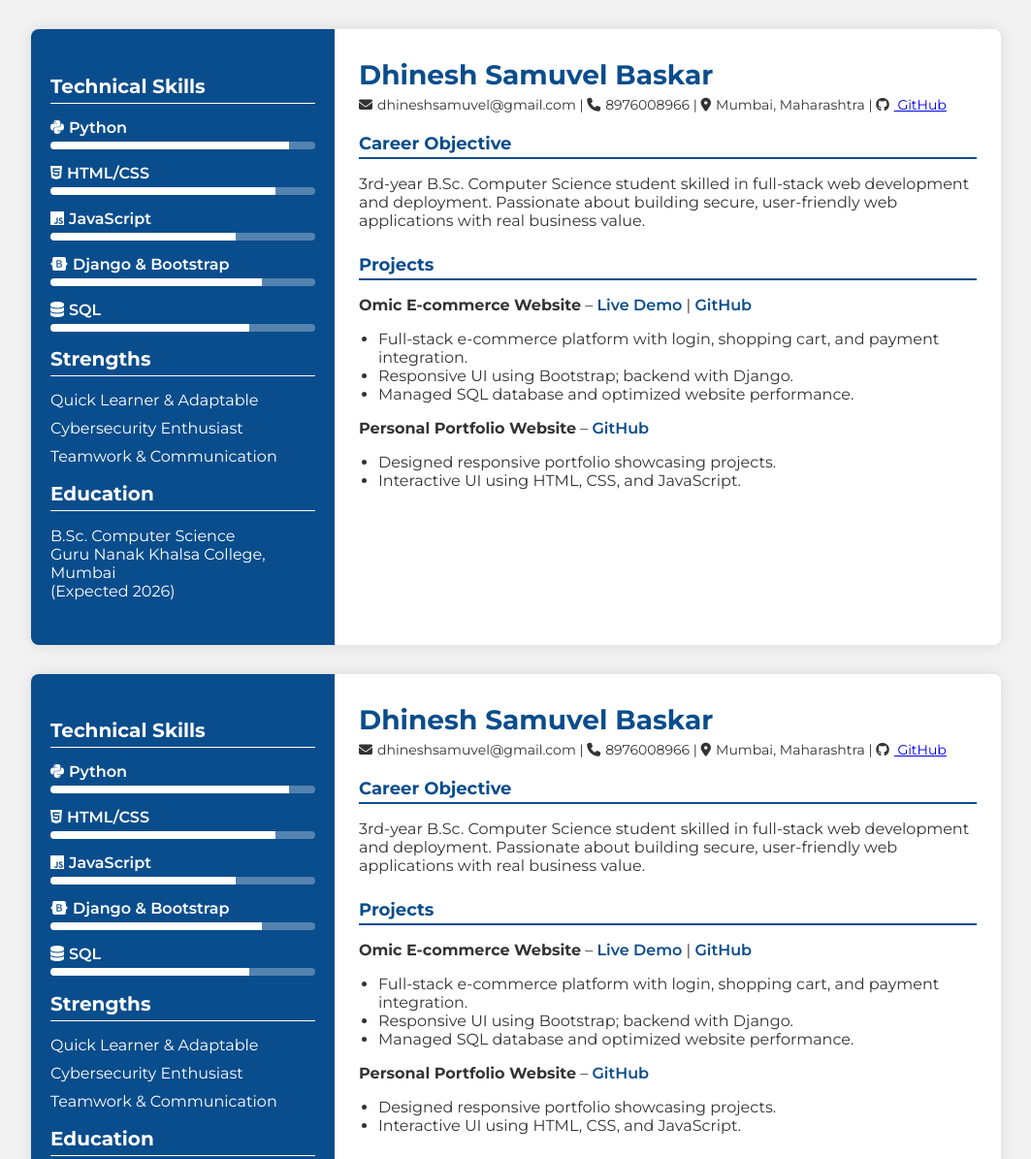
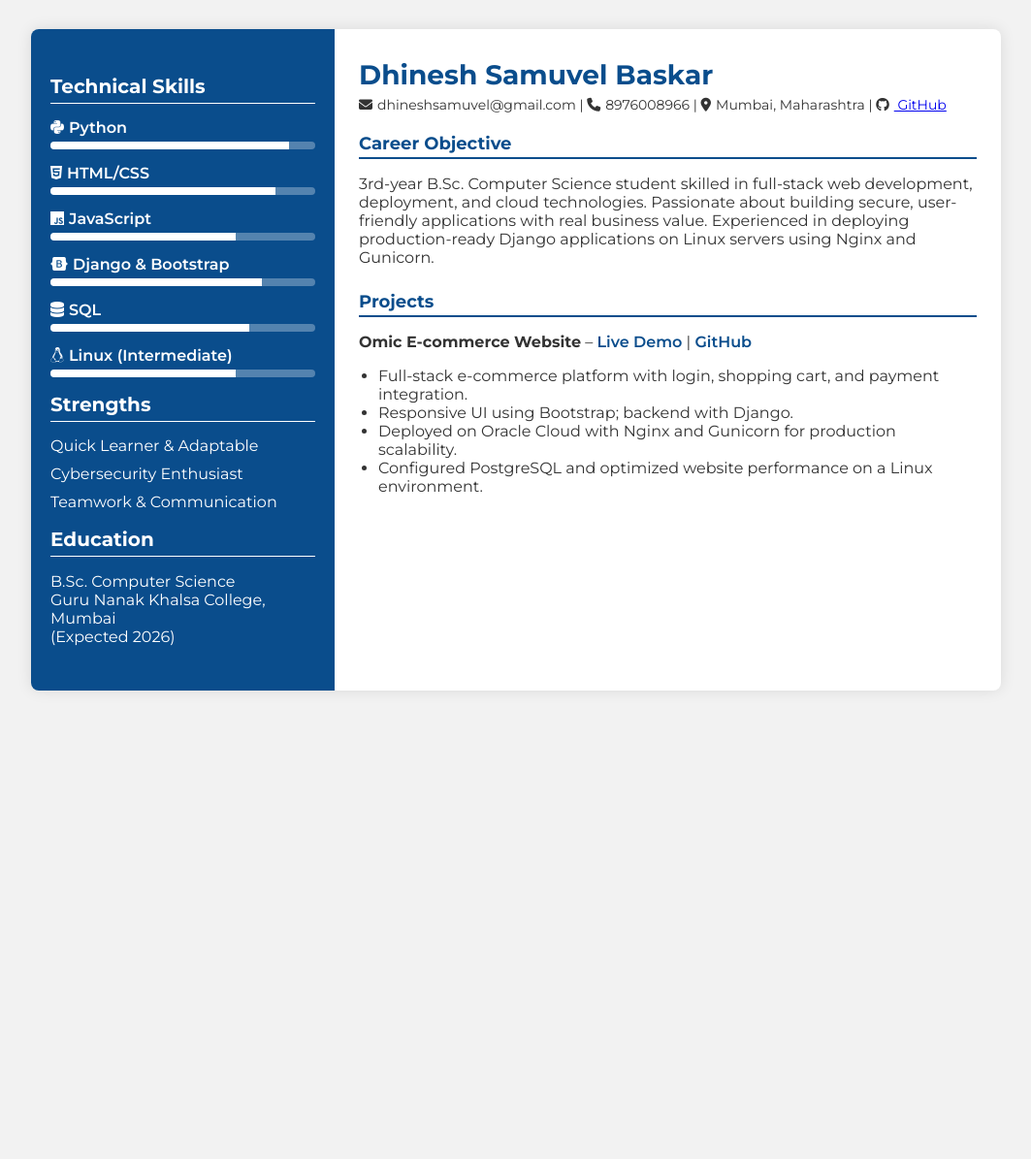
Before and after one commit to dhineshsamuvel/portfolio, a plain HTML site: page index.html in a window 1280 px wide. Shown: the top 1195 px of the page at 97% size, without its empty margins (108-1171 px from the left). After the commit the page ends 800 px from the top, so only its background shows below. Drawn offline with Linux system fonts and the light colour scheme.

Commit message:
Update portfolio index.html

```diff
--- a/index.html
+++ b/index.html
@@ -131,186 +131,9 @@
             <div class="skill-name"><i class="fa-solid fa-database icon"></i>SQL</div>
             <div class="skill-bar"><div class="skill-level" style="width:75%"></div></div>
         </div>
-
-        <h2>Strengths</h2>
-        <ul>
-            <li>Quick Learner & Adaptable</li>
-            <li>Cybersecurity Enthusiast</li>
-            <li>Teamwork & Communication</li>
-        </ul>
-
-        <h2>Education</h2>
-        <p>B.Sc. Computer Science<br>Guru Nanak Khalsa College, Mumbai<br>(Expected 2026)</p>
-    </div>
-
-    <!-- Main Content -->
-    <div class="main-content">
-        <h1>Dhinesh Samuvel Baskar</h1>
-        <p class="contact-info">
-            <i class="fa-solid fa-envelope icon"></i>dhineshsamuvel@gmail.com |
-            <i class="fa-solid fa-phone icon"></i>8976008966 |
-            <i class="fa-solid fa-location-dot icon"></i>Mumbai, Maharashtra |
-            <i class="fa-brands fa-github icon"></i><a href="https://github.com/yourusername" target="_blank"> GitHub</a>
-        </p>
-
-        <div class="section">
-            <h2>Career Objective</h2>
-            <p>3rd-year B.Sc. Computer Science student skilled in full-stack web development and deployment. Passionate about building secure, user-friendly web applications with real business value.</p>
-        </div>
-
-        <div class="section">
-            <h2>Projects</h2>
-            <div class="projects">
-                <p><strong>Omic E-commerce Website</strong> – <a href="https://omicwears.tech" target="_blank">Live Demo</a> | <a href="https://github.com/yourusername/omic" target="_blank">GitHub</a></p>
-                <ul>
-                    <li>Full-stack e-commerce platform with login, shopping cart, and payment integration.</li>
-                    <li>Responsive UI using Bootstrap; backend with Django.</li>
-                    <li>Managed SQL database and optimized website performance.</li>
-                </ul>
-
-                <p><strong>Personal Portfolio Website</strong> – <a href="https://github.com/yourusername/portfolio" target="_blank">GitHub</a></p>
-                <ul>
-                    <li>Designed responsive portfolio showcasing projects.</li>
-                    <li>Interactive UI using HTML, CSS, and JavaScript.</li>
-                </ul>
-            </div>
-        </div>
-    </div>
-</div>
-</body>
-</html>
-<!DOCTYPE html>
-<html lang="en">
-<head>
-<meta charset="UTF-8">
-<title>Dhinesh Samuvel Baskar - Portfolio</title>
-<link href="https://fonts.googleapis.com/css2?family=Montserrat:wght@400;600;700&display=swap" rel="stylesheet">
-<link rel="stylesheet" href="https://cdnjs.cloudflare.com/ajax/libs/font-awesome/6.5.0/css/all.min.css">
-<style>
-    body {
-        font-family: 'Montserrat', sans-serif;
-        margin: 0;
-        padding: 0;
-        background-color: #f2f2f2;
-        color: #333;
-    }
-    .resume-container {
-        display: flex;
-        max-width: 1000px;
-        margin: 30px auto;
-        background-color: #fff;
-        box-shadow: 0 0 15px rgba(0,0,0,0.1);
-        border-radius: 8px;
-        overflow: hidden;
-    }
-    .sidebar {
-        background-color: #0a4d8c;
-        color: #fff;
-        width: 30%;
-        padding: 30px 20px;
-    }
-    .sidebar h2 {
-        font-size: 20px;
-        border-bottom: 1px solid #fff;
-        padding-bottom: 5px;
-        margin-bottom: 15px;
-    }
-    .sidebar ul {
-        list-style: none;
-        padding: 0;
-        margin: 0;
-    }
-    .sidebar ul li {
-        margin-bottom: 10px;
-    }
-    .sidebar .skill-name {
-        font-weight: 600;
-        margin-bottom: 5px;
-    }
-    .skill-bar {
-        height: 8px;
-        background: rgba(255,255,255,0.3);
-        border-radius: 5px;
-        overflow: hidden;
-        margin-bottom: 15px;
-    }
-    .skill-level {
-        height: 8px;
-        background-color: #fff;
-    }
-    .main-content {
-        width: 70%;
-        padding: 30px 25px;
-    }
-    .main-content h1 {
-        margin: 0;
-        font-size: 28px;
-        color: #0a4d8c;
-    }
-    .main-content p.contact-info {
-        margin: 5px 0 20px 0;
-        font-size: 14px;
-    }
-    .section {
-        margin-bottom: 25px;
-    }
-    .section h2 {
-        font-size: 18px;
-        color: #0a4d8c;
-        border-bottom: 2px solid #0a4d8c;
-        padding-bottom: 3px;
-        margin-bottom: 12px;
-    }
-    .projects ul, .strengths ul {
-        padding-left: 20px;
-        margin: 0;
-    }
-    .projects a {
-        color: #0a4d8c;
-        text-decoration: none;
-        font-weight: 600;
-    }
-    .projects a:hover {
-        text-decoration: underline;
-    }
-    .icon {
-        margin-right: 5px;
-    }
-    /* Mobile Responsive */
-    @media (max-width: 768px) {
-        .resume-container {
-            flex-direction: column;
-        }
-        .sidebar, .main-content {
-            width: 100%;
-        }
-    }
-</style>
-</head>
-<body>
-<div class="resume-container">
-    <!-- Sidebar -->
-    <div class="sidebar">
-        <h2>Technical Skills</h2>
         <div class="skill">
-            <div class="skill-name"><i class="fa-brands fa-python icon"></i>Python</div>
-            <div class="skill-bar"><div class="skill-level" style="width:90%"></div></div>
-        </div>
-        <div class="skill">
-            <div class="skill-name"><i class="fa-brands fa-html5 icon"></i>HTML/CSS</div>
-            <div class="skill-bar"><div class="skill-level" style="width:85%"></div></div>
-        </div>
-        <div class="skill">
-            <div class="skill-name"><i class="fa-brands fa-js icon"></i>JavaScript</div>
+            <div class="skill-name"><i class="fa-brands fa-linux icon"></i>Linux (Intermediate)</div>
             <div class="skill-bar"><div class="skill-level" style="width:70%"></div></div>
-        </div>
-        <div class="skill">
-            <div class="skill-name"><i class="fa-brands fa-bootstrap icon"></i>Django & Bootstrap</div>
-            <div class="skill-bar"><div class="skill-level" style="width:80%"></div></div>
-        </div>
-        <div class="skill">
-            <div class="skill-name"><i class="fa-solid fa-database icon"></i>SQL</div>
-            <div class="skill-bar"><div class="skill-level" style="width:75%"></div></div>
         </div>
 
         <h2>Strengths</h2>
@@ -336,7 +159,7 @@
 
         <div class="section">
             <h2>Career Objective</h2>
-            <p>3rd-year B.Sc. Computer Science student skilled in full-stack web development and deployment. Passionate about building secure, user-friendly web applications with real business value.</p>
+            <p>3rd-year B.Sc. Computer Science student skilled in full-stack web development, deployment, and cloud technologies. Passionate about building secure, user-friendly applications with real business value. Experienced in deploying production-ready Django applications on Linux servers using Nginx and Gunicorn.</p>
         </div>
 
         <div class="section">
@@ -346,13 +169,8 @@
                 <ul>
                     <li>Full-stack e-commerce platform with login, shopping cart, and payment integration.</li>
                     <li>Responsive UI using Bootstrap; backend with Django.</li>
-                    <li>Managed SQL database and optimized website performance.</li>
-                </ul>
-
-                <p><strong>Personal Portfolio Website</strong> – <a href="https://github.com/yourusername/portfolio" target="_blank">GitHub</a></p>
-                <ul>
-                    <li>Designed responsive portfolio showcasing projects.</li>
-                    <li>Interactive UI using HTML, CSS, and JavaScript.</li>
+                    <li>Deployed on Oracle Cloud with Nginx and Gunicorn for production scalability.</li>
+                    <li>Configured PostgreSQL and optimized website performance on a Linux environment.</li>
                 </ul>
             </div>
         </div>
```
